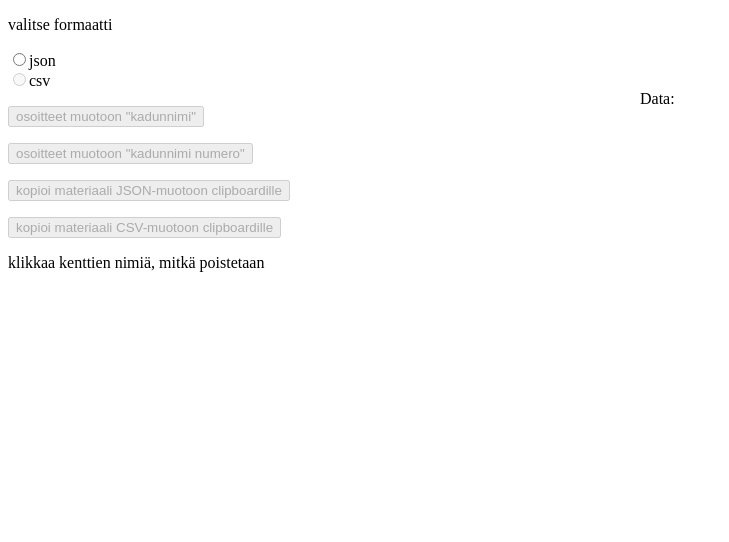
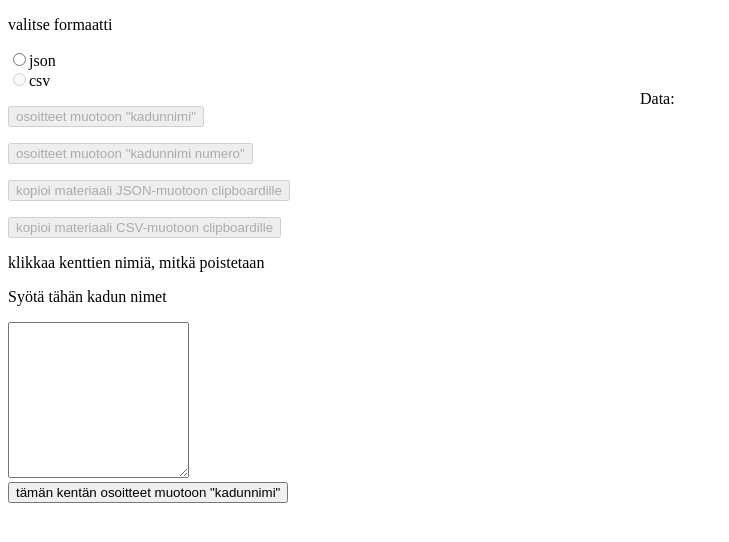
Before and after one commit to dpera005xamk/Thecleaner, a React (Create React App) app: page / in a window 1280 px wide. Shown: the top 542 px of the page, without its empty margins (0-729 px from the left). Built offline with nearby package versions, Linux system fonts and the light colour scheme.

Commit message:
katunimisanitaattori tehty

```diff
--- a/src/App.js
+++ b/src/App.js
@@ -9,6 +9,9 @@ function App() {
   const [message, setMessage] = useState('');
   const [elements, setElements] = useState([]);
   const [buttonsDisabled, setButtonsDisabled] = useState(true);
+  // street sanitator below
+  const [streetData, setStreetdata] = useState('')
+  const [sanitatedStreets, setSanitatedStreets] = useState('');
 
   // if elements changes, change the rawData
   useEffect( () => {
@@ -131,6 +134,91 @@ function App() {
     navigator.clipboard.writeText(csvData);
   }
 
+  // receiveStreets
+  const receiveStreets = (e) => {
+    e.preventDefault();
+    const inputs = e.target.value;
+    setStreetdata(e.target.value)
+    const splitted = inputs.split(/\r?\n/);
+    console.log('splitted ', splitted);
+    //console.log('streetData: ', streetData);
+    const getSanitated = sanitateStreetsOfStreetData(splitted);
+    navigator.clipboard.writeText(getSanitated);
+    setSanitatedStreets(getSanitated)
+  //  console.log('type: ', typeof(inputs));
+
+  }
+
+const sanitateStreetsOfStreetData = (values) => {
+    console.log('streetdata found', values);
+    //console.log('streetData ', streetData );
+    /*
+    var str = values;
+    var i = 0;
+    for (;i < str.length; i++) {
+      if (str[i] === '\n' || str[i] === '\r') {
+        console.log('found enter key')
+      };
+    };
+    */
+  console.log('values 0 ', values[0]);
+  console.log('values 1 ', values[1]);
+    /*
+    const fixed = values.foreach((item, i) => {
+      item.replace(
+        // replace numbers
+        /[0-9]/g, ''
+      ).replace(
+        // any single digit
+        /\s.\s/g, ''
+      ).replace(
+        // if last digits is leftower digit from sanitated door
+        // as might still be after last replace from xYx cases
+        /.$/, ''
+      )
+    });
+    */
+    /*
+    const fixed = values.replace(
+      // replace numbers
+      /[0-9]/g, ''
+    ).replace(
+      // any single digit
+      /\s.\s/g, ''
+    ).replace(
+      // if last digits is leftower digit from sanitated door
+      // as might still be after last replace from xYx cases
+      /.$/, ''
+    )
+    ;
+*/
+  const fixed = values.map( (entry, i) => {
+
+    // all numbers,
+    let sanitated = entry.replace(/[0-9]/g, '');
+
+    // any single digit left there
+    sanitated = sanitated.replace(/\s.\s/g, '');
+
+    // if last digits is leftower digit from sanitated door
+    // as might still be after last replace from xYx cases
+    if (sanitated[sanitated.length-2] == ' ') {
+      sanitated = sanitated.replace(/.$/, '');
+    }
+
+    // empty spaces from end
+    sanitated = sanitated.replace(/\s+$/g, '');
+
+    // add enter
+    //sanitated += '\n'
+
+    return sanitated;
+  });
+  console.log('value 0', fixed[0]);
+  console.log('value 1', fixed[1]);
+  return fixed.join('\n');
+}
+
   // receiveInputs inputted data
   const receiveInput = (e) => {
     e.preventDefault();
@@ -248,6 +336,17 @@ function App() {
               )
             })
           }
+
+          {/* here you can sanitate streetnames */}
+          <Inputs
+            mode= "streets"
+            receiveStreets= {receiveStreets}
+          />
+          <button onClick= {sanitateStreetsOfStreetData}>
+              tämän kentän osoitteet muotoon "kadunnimi"
+            </button>
+
+          {sanitatedStreets}
         </div>
 
 
--- a/src/components/Inputs.js
+++ b/src/components/Inputs.js
@@ -1,8 +1,9 @@
 import { React } from 'react';
 import Texts from './Texts';
 import Radios from './Radios';
+import Streets from './Streets';
 
-function Inputs( {receiveInput, mode, format, setFormat} ) {
+function Inputs( {receiveInput, mode, format, setFormat, receiveStreets} ) {
 
   if (mode === "texts") {
     return(
@@ -29,6 +30,18 @@ function Inputs( {receiveInput, mode, format, setFormat} ) {
     );
   }
 
+  else if (mode === 'streets') {
+    return(
+      <div>
+
+        <Streets
+          receiveInput= {receiveStreets}
+          format= {format}
+        />
+
+       </div>
+    );
+  }
   else {
 
     return null;
--- /dev/null
+++ b/src/components/Streets.js
@@ -0,0 +1,24 @@
+import { React } from 'react';
+
+function Streets( {receiveInput} ) {
+
+  return(
+    <div>
+
+      <p>
+        Syötä tähän kadun nimet
+      </p>
+
+      <textarea id= "jsonInput"
+                onChange={receiveInput}
+                rows= "10"
+                columns= "50">
+      </textarea>
+
+
+     </div>
+  );
+
+};
+
+export default Streets;
```
